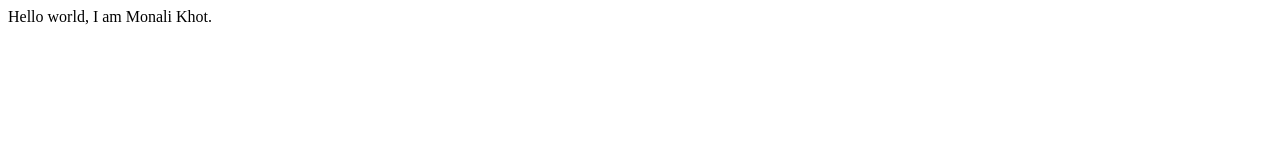
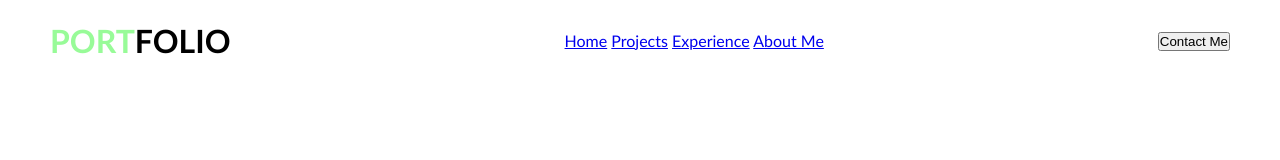
Before and after one commit to Monali40/Monali40.github.io, a plain HTML site: page index.html in a window 1280 px wide. Drawn offline with Linux system fonts and the light colour scheme.

Commit message:
Add Nav bar in portfolio

```diff
--- a/index.html
+++ b/index.html
@@ -1 +1,29 @@
-Hello world, I am Monali Khot.
+<!DOCTYPE html>
+<html lang="en">
+<head>
+    <meta charset="UTF-8">
+    <meta name="viewport" content="width=device-width, initial-scale=1.0">
+    <title>My Portfolio</title>
+    <link rel="stylesheet" href="style.css">
+</head>
+<body>
+    <div class="nav">
+        <div class="nav-h1">
+            <h1><span>PORT</span>FOLIO</h1>
+        </div>
+        <div class="nav-options">
+            <a href="#">Home</a>
+            <a href="#">Projects</a>
+            <a href="#">Experience</a>
+            <a href="#">About Me</a>
+        </div>
+        <div class="nav-btn">
+            <button>Contact Me</button>
+        </div>
+    </div>
+<script src="portfolio.js">
+
+</script>
+</body>
+
+</html>
--- /dev/null
+++ b/style.css
@@ -0,0 +1,26 @@
+*{
+    margin: 0;
+    padding: 0;
+    box-sizing: border-box;
+}
+
+body, html{
+    height: 100%;
+    width: 100%;
+
+    font-family: 'Gill Sans', 'Gill Sans MT', Calibri, 'Trebuchet MS', sans-serif;
+
+}
+
+.nav{
+    height: 80px;
+    width: 100%;
+    display:flex;
+    align-items: center;
+    justify-content:space-between;
+    padding: 5px 50px;
+
+}
+.nav-h1 span{
+    color: palegreen;
+}
```
Also changed, not shown: portfolio.js (added).
